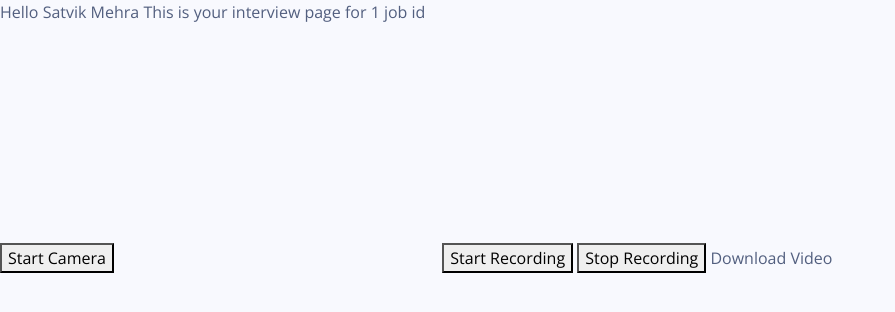
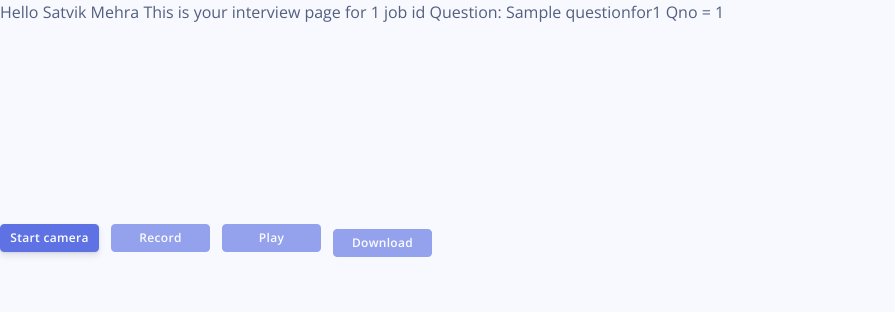
Before and after one commit to shaurya2703/HireMe, a Flask app: page /std/interview?job_id=1&q_no=0 in a window 1280 px wide. Shown: the top 312 px of the page, without its empty margins (0-895 px from the left). Run offline with Flask 2, Linux system fonts and the light colour scheme; a user stored in the database is signed in; data comes from the database, SQL or seed files in the repository; both versions use the stored data as it was after the commit; some libraries are stand-ins or nearby versions.

Commit message:
video feature and dynamic questions added

```diff
--- a/app.py
+++ b/app.py
@@ -159,16 +159,24 @@ def student_page():
     # else:
     #     return redirect(url_for("student_login"))
 
-@app.route("/std/interview")
+@app.route("/std/interview",methods=['GET','POST'])
 @login_required
 def student_interview():
-    print(current_user)
-    print(current_user.id)
-    student_id = current_user.id
-    # intervw_list = Interviewer.query.all()
-    job_id = request.args.get('job_id')
-    print(job_id)
-    return render_template('student/includes/std_interview.html', name = current_user.name, job_id = job_id )
+    if request.method=='GET':
+        print(current_user)
+        print(current_user.id)
+        student_id = current_user.id
+        # intervw_list = Interviewer.query.all()
+        job_id = request.args.get('job_id')
+        q_no = int(request.args.get('q_no'))
+        print(job_id)
+        print((q_no))
+        questions_list = Questions.query.filter_by(job_id=job_id)
+        print(type(questions_list))
+        if q_no>=questions_list.count():
+            return redirect(url_for('student_page'))
+        print(questions_list[q_no].question)
+        return render_template('student/includes/std_interview.html', name = current_user.name, job_id = job_id,ques = questions_list[q_no].question,q_no = q_no+1 )
 
 @app.route("/intvw")
 @login_required
--- /dev/null
+++ b/documents/jobdesc/5530f226574ccd2ffee8e0424486b1bd7b280554.txt
@@ -0,0 +1 @@
+yfghkk
--- /dev/null
+++ b/documents/questions/317fe5d1e9e4243a42b1cfffe251b400c2e0ede8.txt
@@ -0,0 +1 @@
+me
--- /dev/null
+++ b/documents/questions/b3114193cef1c16dc32fedee2e2e9aa02f21a50c.txt
@@ -0,0 +1 @@
+you
--- a/templates/student/dashboard.html
+++ b/templates/student/dashboard.html
@@ -228,7 +228,7 @@
 
                         <td>
                           <div class="col-4 text-right">
-                            <a href="{{ url_for('student_interview', job_id = job.jid ) }}" class="btn btn-sm btn-primary">Start</a>
+                            <a href='{{ url_for("student_interview" , job_id = job.jid ,q_no = "0" ) }}' class="btn btn-sm btn-primary">Start</a>
                           </div>
                         </td>
                       </tr>
--- a/templates/student/includes/std_interview.html
+++ b/templates/student/includes/std_interview.html
@@ -22,6 +22,38 @@
 
   <!-- Specific CSS goes HERE -->
   {% block stylesheets %}{% endblock stylesheets %}
+  <style>
+    button {
+    margin: 0 3px 10px 0;
+    padding-left: 2px;
+    padding-right: 2px;
+    width: 99px;
+    }
+
+    button:last-of-type {
+    margin: 0;
+    }
+
+    p.borderBelow {
+    margin: 0 0 20px 0;
+    padding: 0 0 20px 0;
+    }
+
+    video {
+    vertical-align: top;
+    --width: 25vw;
+    width: var(--width);
+    height: calc(var(--width) * 0.5625);
+    }
+
+    video:last-of-type {
+    margin: 0 0 20px 0;
+    }
+
+    video#gumVideo {
+    margin: 0 20px 20px 0;
+    }
+    </style>
 
 </head>
 
@@ -31,26 +63,161 @@
   <div class="main-content" id="panel">
 
 
-        Hello {{name}}
+        Hello  {{name}}
         This is your interview page for {{job_id}} job id
+        Question: {{ques}}
+        Qno = {{q_no}}
 
   </div>
 
   <div class="card_body">
-    <button id="start-camera">Start Camera</button>
-    <video id="video" width="320" height="240" autoplay></video>
-    <!-- <div class="card_body">
-         -->
-        <button id="start-record">Start Recording</button>
-        <button id="stop-record">Stop Recording</button>
-        <a id="download-video" download="test.webm">Download Video</a>
-      <!-- </div> -->
+
+    <div id="container">
+      <video id="gum" playsinline autoplay muted></video>
+      <video id="recorded" playsinline loop></video>
+
+      <div>
+        <button id="start" class="btn btn-primary btn-sm">Start camera</button>
+        <button id="record" class="btn btn-primary btn-sm" disabled>Record</button>
+        <button id="play" class="btn btn-primary btn-sm" disabled>Play</button>
+        <button id="download" class="btn btn-primary btn-sm" disabled>Download</button>
+      </div>
+
+
+
+      <div>
+        <span id="errorMsg"></span>
+      </div>
+    </div>
+
+
   </div>
 
   {% include "student/includes/scripts.html" %}
 
   <!-- Specific JS goes HERE -->
   {% block javascripts %}{% endblock javascripts %}
+  <script>
+    'use strict';
+
+/* globals MediaRecorder */
+
+let mediaRecorder;
+let recordedBlobs;
+
+const errorMsgElement = document.querySelector('span#errorMsg');
+const recordedVideo = document.querySelector('video#recorded');
+const recordButton = document.querySelector('button#record');
+const playButton = document.querySelector('button#play');
+const downloadButton = document.querySelector('button#download');
+
+
+recordButton.addEventListener('click', () => {
+  if (recordButton.textContent === 'Record') {
+    startRecording();
+  } else {
+    stopRecording();
+    recordButton.textContent = 'Record';
+    playButton.disabled = false;
+    downloadButton.disabled = false;
+  }
+});
+
+
+playButton.addEventListener('click', () => {
+  const superBuffer = new Blob(recordedBlobs, {type: 'video/webm'});
+  recordedVideo.src = null;
+  recordedVideo.srcObject = null;
+  recordedVideo.src = window.URL.createObjectURL(superBuffer);
+  recordedVideo.controls = true;
+  recordedVideo.play();
+});
+
+
+downloadButton.addEventListener('click', () => {
+  const blob = new Blob(recordedBlobs, {type: 'video/mp4'});
+  const url = window.URL.createObjectURL(blob);
+  const a = document.createElement('a');
+  a.style.display = 'none';
+  a.href = url;
+  a.download = 'test.mp4';
+  document.body.appendChild(a);
+  a.click();
+  setTimeout(() => {
+    document.body.removeChild(a);
+    window.URL.revokeObjectURL(url);
+  }, 100);
+});
+
+function handleDataAvailable(event) {
+  console.log('handleDataAvailable', event);
+  if (event.data && event.data.size > 0) {
+    recordedBlobs.push(event.data);
+  }
+}
+
+function startRecording() {
+  recordedBlobs = [];
+  let options = {mimeType: 'video/webm;codecs=vp9,opus'};
+  try {
+    mediaRecorder = new MediaRecorder(window.stream, options);
+  } catch (e) {
+    console.error('Exception while creating MediaRecorder:', e);
+    errorMsgElement.innerHTML = `Exception while creating MediaRecorder: ${JSON.stringify(e)}`;
+    return;
+  }
+
+  console.log('Created MediaRecorder', mediaRecorder, 'with options', options);
+  recordButton.textContent = 'Stop Recording';
+  playButton.disabled = true;
+  downloadButton.disabled = true;
+  mediaRecorder.onstop = (event) => {
+    console.log('Recorder stopped: ', event);
+    console.log('Recorded Blobs: ', recordedBlobs);
+  };
+  mediaRecorder.ondataavailable = handleDataAvailable;
+  mediaRecorder.start();
+  console.log('MediaRecorder started', mediaRecorder);
+}
+
+function stopRecording() {
+
+  mediaRecorder.stop();
+}
+
+function handleSuccess(stream) {
+  recordButton.disabled = false;
+  console.log('getUserMedia() got stream:', stream);
+  window.stream = stream;
+
+  const gumVideo = document.querySelector('video#gum');
+  gumVideo.srcObject = stream;
+}
+
+async function init(constraints) {
+  try {
+    const stream = await navigator.mediaDevices.getUserMedia(constraints);
+    handleSuccess(stream);
+  } catch (e) {
+    console.error('navigator.getUserMedia error:', e);
+    errorMsgElement.innerHTML = `navigator.getUserMedia error:${e.toString()}`;
+  }
+}
+
+document.querySelector('button#start').addEventListener('click', async () => {
+  const hasEchoCancellation = document.querySelector('#echoCancellation').checked;
+  const constraints = {
+    audio: {
+      echoCancellation: {exact: hasEchoCancellation}
+    },
+    video: {
+      width: 1280, height: 720
+    }
+  };
+  console.log('Using media constraints:', constraints);
+  await init(constraints);
+});
+  </script>
 
   <script src="/static/assets/js/argon.js?v=1.2.0"></script>
 
```
Also changed, not shown: site.db.
